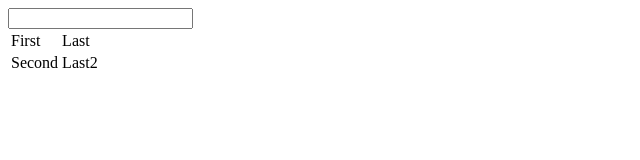
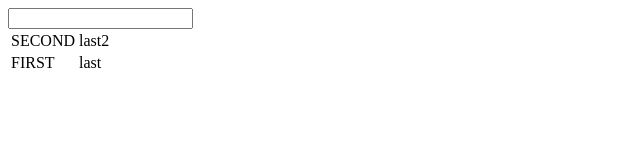
Before and after one commit to monrealis/javascript-experiments, a plain HTML site: page angular/filter.html in a window 1280 px wide. Shown: the full height of the page, 0-640 px from the left. Drawn offline with nearby package versions, Linux system fonts and the light colour scheme.

Commit message:
Add more filters.

```diff
--- a/angular/filter.html
+++ b/angular/filter.html
@@ -13,9 +13,9 @@
         <input type="text" ng-model="search.$"/>
 
         <table>
-            <tr ng-repeat="name in names | filter:search">
-                <td>{{name.first}}</td>
-                <td>{{name.last}}</td>
+            <tr ng-repeat="name in names | orderBy:'-first' | limitTo:-10 | filter:search">
+                <td>{{name.first | uppercase}}</td>
+                <td>{{name.last | lowercase}}</td>
             </tr>
         </table>
 
```
